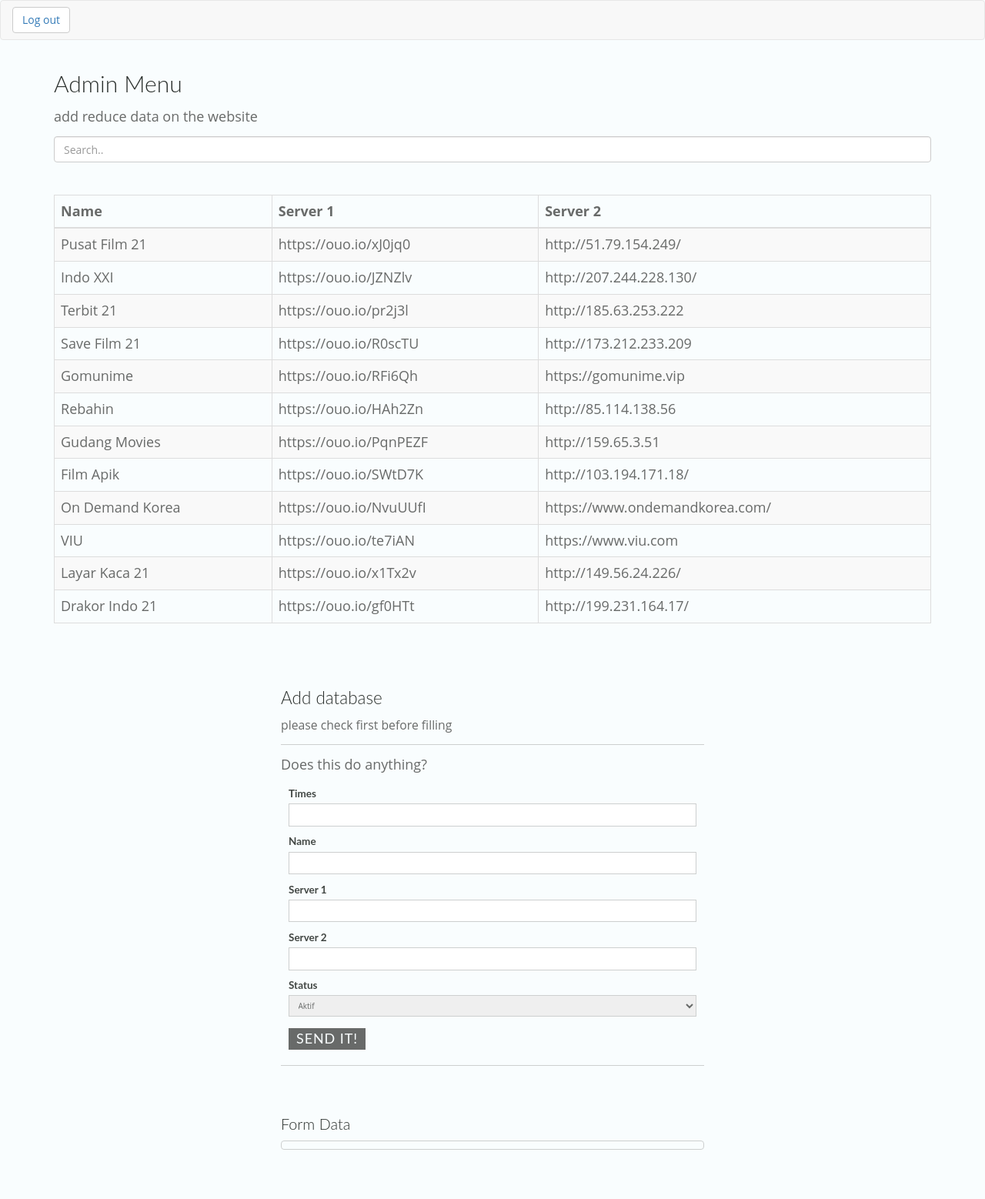
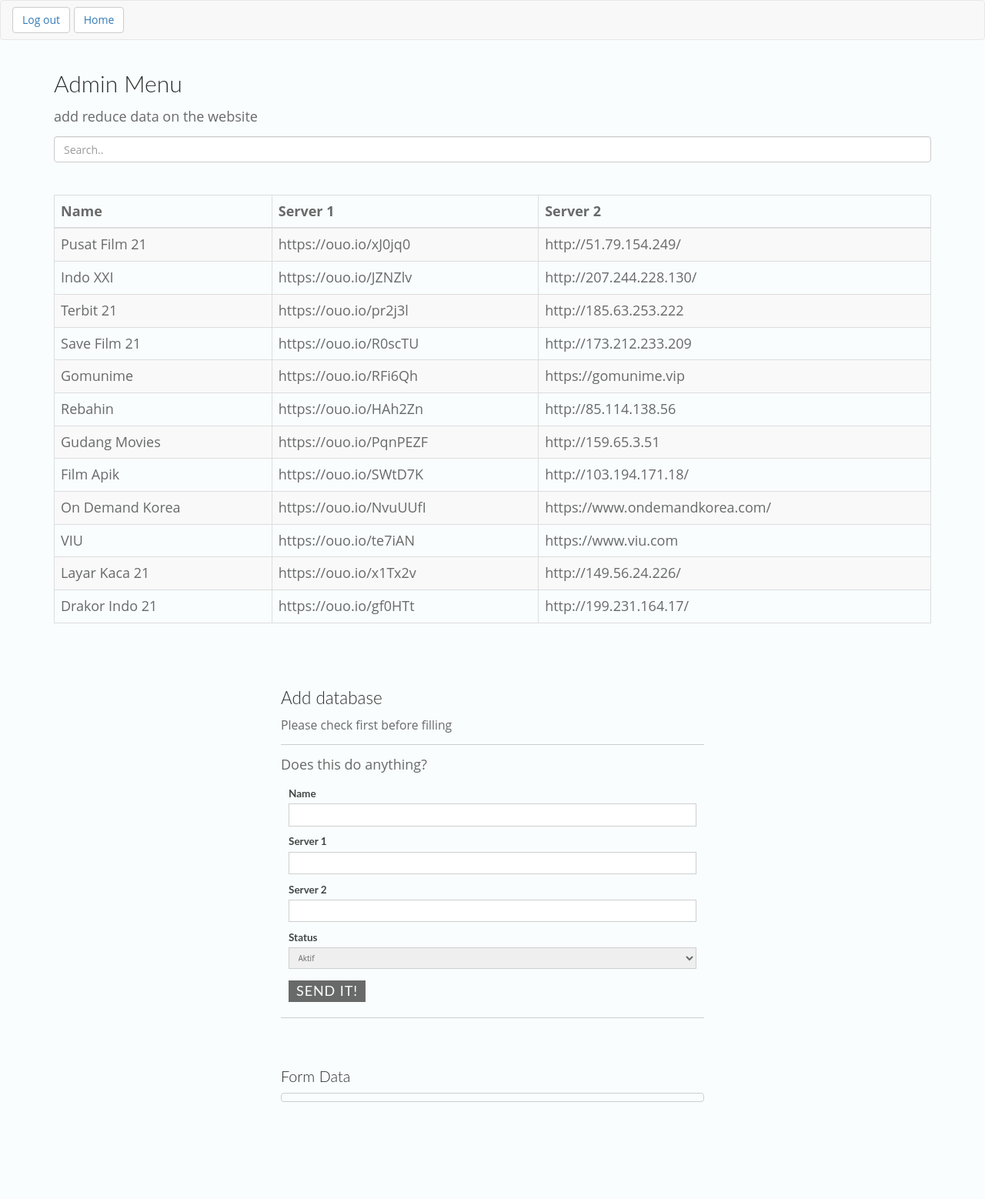
Before and after one commit to MSI0072/GUDANG-FILM, a PHP site: page /admin/index.php in a window 1280 px wide. Shown: the whole page at 77% size. After the commit the page ends 1432 px from the top, so only its background shows below. Run offline with PHP 8.4, Linux system fonts and the light colour scheme; the visitor is signed in with stand-in values (Sample User, id 1).

Commit message:
Add files via upload

```diff
--- a/admin/index.php
+++ b/admin/index.php
@@ -6,7 +6,8 @@ session_start();
 if( empty($_SESSION['username']) ){
     header('Location: index.php');
 }
-
+date_default_timezone_set('Asia/Jakarta');
+$date = new DateTime();
 ?>
 <!DOCTYPE html>
 <html lang="en">
@@ -116,6 +117,7 @@ h1,h2 {
 <nav class="navbar navbar-default ">
   <div class="container-fluid">
   <button type="button" class="btn btn-default navbar-btn"><a href="../admin/logout.php">Log out</a></button>
+  <button type="button" class="btn btn-default navbar-btn"><a href="../">Home</a></button>
   </div><!-- /.container-fluid -->
 </nav>
 <div class="container">
@@ -150,15 +152,12 @@ h1,h2 {
 
 <section class="content">
   <h1 class="content__heading">Add database</h1>
-  <p class="content__lede">please check first before filling</p>
+  <p class="content__lede">Please check first before filling</p>
   <form class="content__form contact-form">
     <div class="testing">
       <p>Does this do anything?</p>
     </div>
-    <div class="contact-form__input-group">
-      <label class="contact-form__label" for="column1">Times</label>
-      <input class="contact-form__input contact-form__input--text" id="column1" name="column1" type="text"/>
-    </div>
+    <input name="column1" type="hidden" value="<?php echo $date->format('d-m-Y  H:i');?>"/>
     <input name="column2" type="hidden" value="<?php echo $elementCount+1?>"/>
     <div class="contact-form__input-group">
       <label class="contact-form__label" for="column3">Name</label>
@@ -334,6 +333,7 @@ const handleFormSubmit = event => {
   dataContainer.textContent = JSON.stringify(data, null, "  ");
 
   // ...this is where we’d actually do something with the form data...
+
 };
 
 /*
--- a/admin/login.php
+++ b/admin/login.php
@@ -69,6 +69,8 @@ if(isset($_POST['submit'])){
             </div>
             <?php echo $form_error; ?>
             <button type="submit" name="submit" value="Login" class="btn btn-primary">LOGIN</button>
+            <hr>
+            <p>Kembali ke <a href="../">home</a></p>
         </from>
     </div>
 
```
